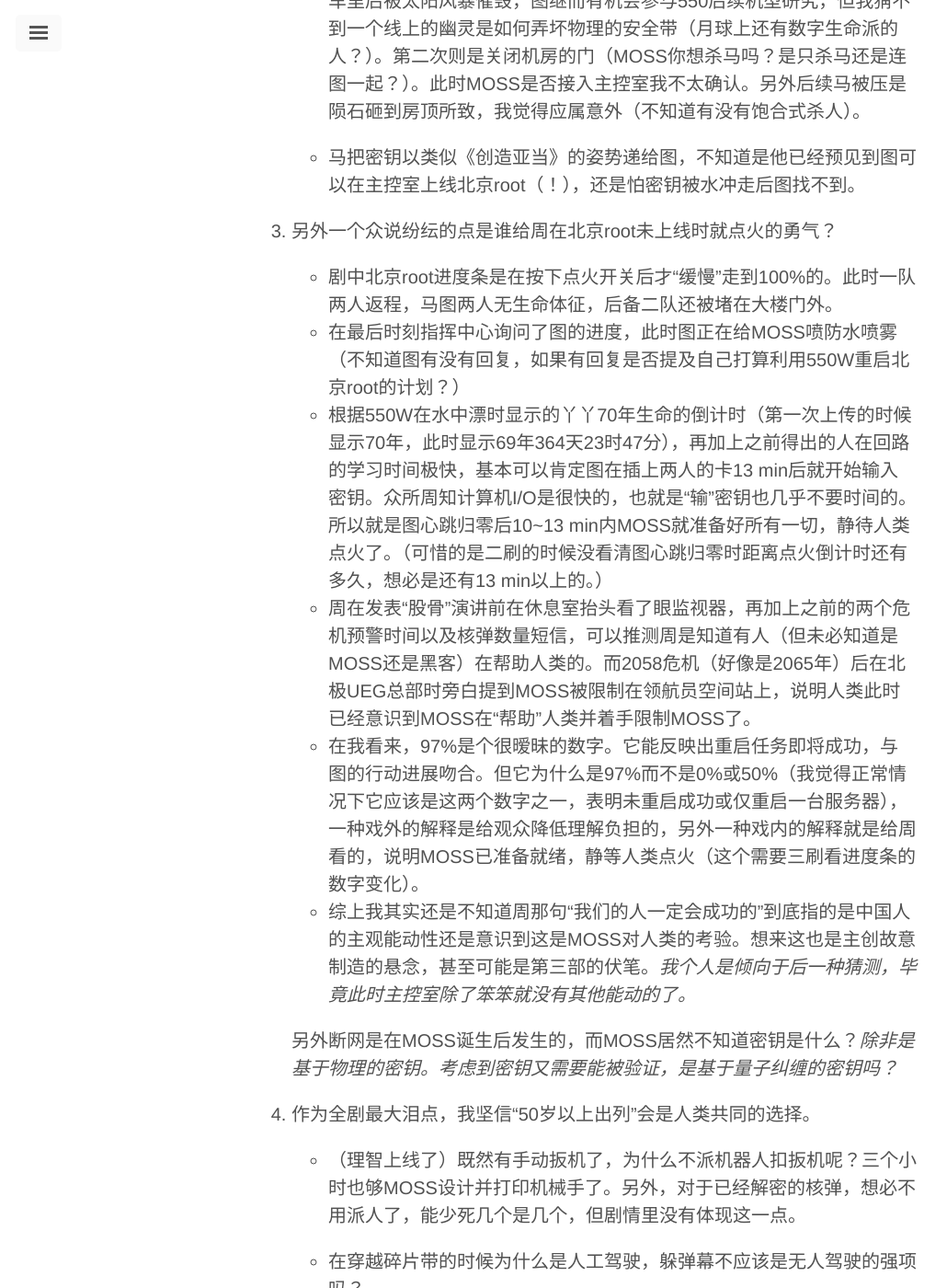
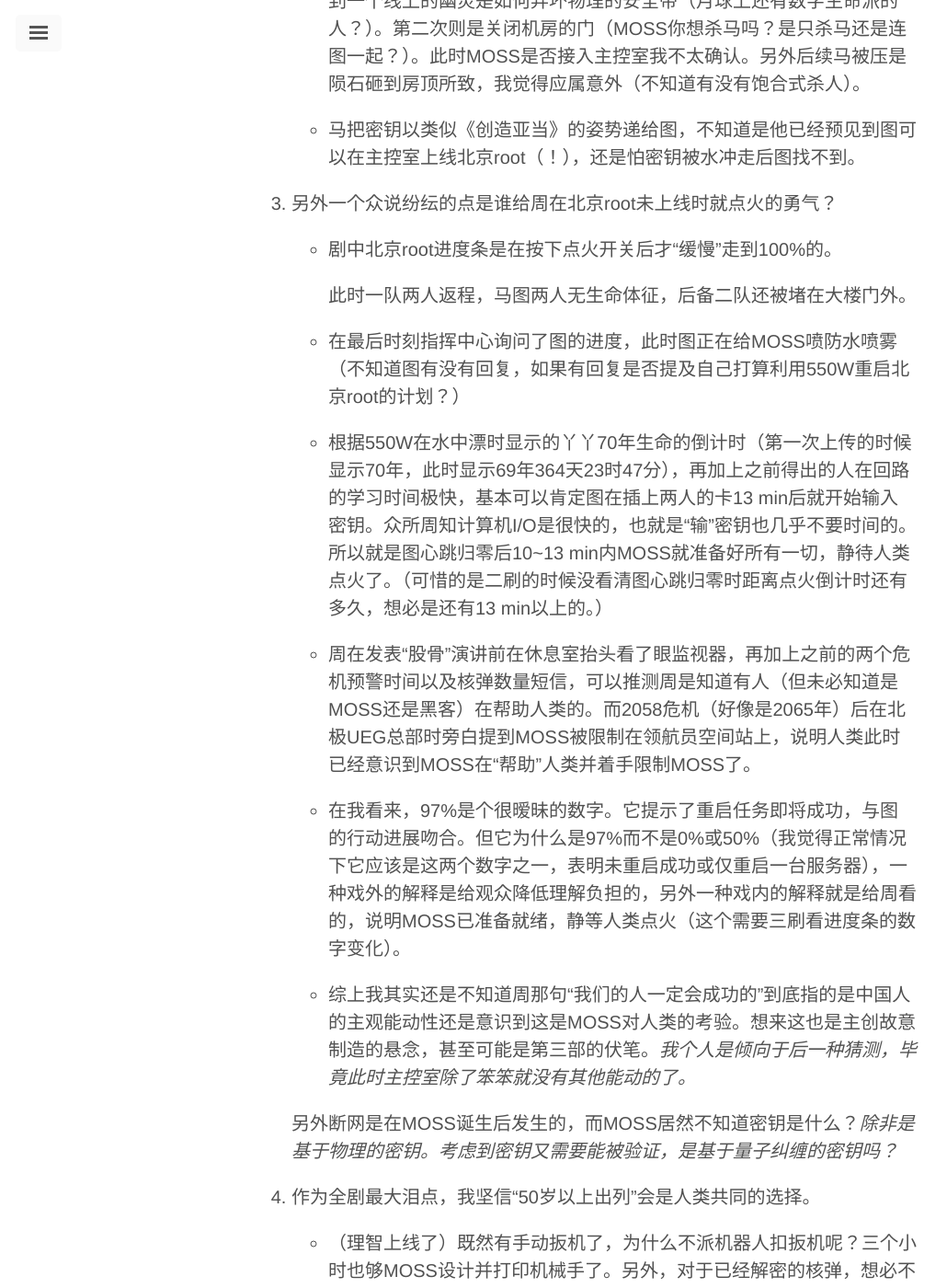
Before and after one commit to janmelin/Blog, a Jekyll site: the page built from _posts/2023-02-10-Speak_Up_For_Wandering_Earth_II.md, in a window 1280 px wide and 1400 px high, scrolled down 6079 px. Shown: the whole window at 92% size, without its empty margins (3-1033 px from the left). Built offline with Jekyll 4.4.1, drawn with Linux system fonts in a browser that asks for light colours; some of the changed text lies outside the part shown.

Commit message:
20230211-03

```diff
--- a/_includes/sidebar.html
+++ b/_includes/sidebar.html
@@ -25,7 +25,7 @@
       {% endif %}
     {% endfor %}
 
-    <a class="sidebar-nav-item" href="{{ site.baseurl }}/404.html">Download</a>
+    <!-- <a class="sidebar-nav-item" href="{{ site.baseurl }}/404.html">Download</a> -->
     <a class="sidebar-nav-item" href="{{ site.githubrepo }}">GitHub project</a>
     <span class="sidebar-nav-item">Currently v{{ site.version }}</span>
   </nav>
--- a/_posts/2023-02-10-Speak_Up_For_Wandering_Earth_II.md
+++ b/_posts/2023-02-10-Speak_Up_For_Wandering_Earth_II.md
@@ -103,11 +103,18 @@ typora-root-url: ../../
 
 3. 另外一个众说纷纭的点是谁给周在北京root未上线时就点火的勇气？
 
-   + 剧中北京root进度条是在按下点火开关后才“缓慢”走到100%的。此时一队两人返程，马图两人无生命体征，后备二队还被堵在大楼门外。
+   + 剧中北京root进度条是在按下点火开关后才“缓慢”走到100%的。
+
+     此时一队两人返程，马图两人无生命体征，后备二队还被堵在大楼门外。
+
    + 在最后时刻指挥中心询问了图的进度，此时图正在给MOSS喷防水喷雾（不知道图有没有回复，如果有回复是否提及自己打算利用550W重启北京root的计划？）
+
    + 根据550W在水中漂时显示的丫丫70年生命的倒计时（第一次上传的时候显示70年，此时显示69年364天23时47分），再加上之前得出的人在回路的学习时间极快，基本可以肯定图在插上两人的卡13 min后就开始输入密钥。众所周知计算机I/O是很快的，也就是“输”密钥也几乎不要时间的。所以就是图心跳归零后10~13 min内MOSS就准备好所有一切，静待人类点火了。（可惜的是二刷的时候没看清图心跳归零时距离点火倒计时还有多久，想必是还有13 min以上的。）
+
    + 周在发表“股骨”演讲前在休息室抬头看了眼监视器，再加上之前的两个危机预警时间以及核弹数量短信，可以推测周是知道有人（但未必知道是MOSS还是黑客）在帮助人类的。而2058危机（好像是2065年）后在北极UEG总部时旁白提到MOSS被限制在领航员空间站上，说明人类此时已经意识到MOSS在“帮助”人类并着手限制MOSS了。
-   + 在我看来，97%是个很暧昧的数字。它能反映出重启任务即将成功，与图的行动进展吻合。但它为什么是97%而不是0%或50%（我觉得正常情况下它应该是这两个数字之一，表明未重启成功或仅重启一台服务器），一种戏外的解释是给观众降低理解负担的，另外一种戏内的解释就是给周看的，说明MOSS已准备就绪，静等人类点火（这个需要三刷看进度条的数字变化）。
+
+   + 在我看来，97%是个很暧昧的数字。它提示了重启任务即将成功，与图的行动进展吻合。但它为什么是97%而不是0%或50%（我觉得正常情况下它应该是这两个数字之一，表明未重启成功或仅重启一台服务器），一种戏外的解释是给观众降低理解负担的，另外一种戏内的解释就是给周看的，说明MOSS已准备就绪，静等人类点火（这个需要三刷看进度条的数字变化）。
+
    + 综上我其实还是不知道周那句“我们的人一定会成功的”到底指的是中国人的主观能动性还是意识到这是MOSS对人类的考验。想来这也是主创故意制造的悬念，甚至可能是第三部的伏笔。*我个人是倾向于后一种猜测，毕竟此时主控室除了笨笨就没有其他能动的了。*
 
    另外断网是在MOSS诞生后发生的，而MOSS居然不知道密钥是什么？*除非是基于物理的密钥。考虑到密钥又需要能被验证，是基于量子纠缠的密钥吗？*
@@ -133,6 +140,8 @@ typora-root-url: ../../
    设定，你把书吃了。
 
 
+
+
 ---
 
 
```
Also changed, not shown: other parts of _posts/2023-02-10-Speak_Up_For_Wandering_Earth_II.md (+1 -1 lines), 404.md (+1 -1 lines).
